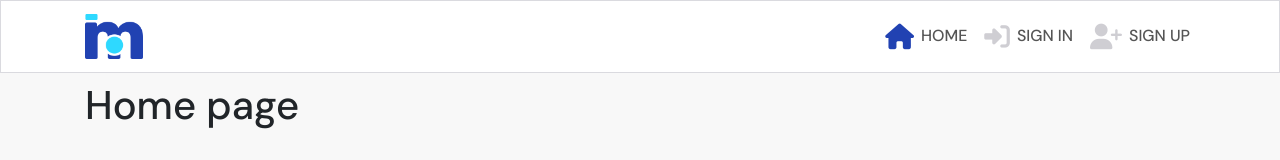
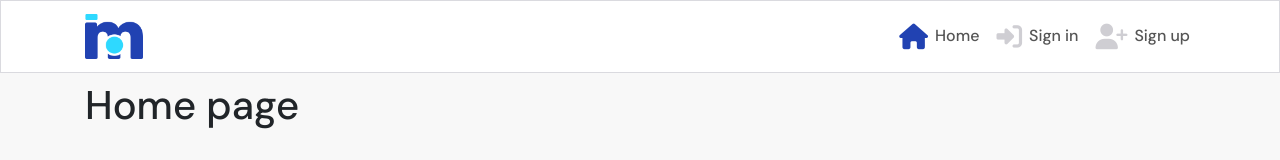
Before and after one commit to Yari-Carelli/moments, a React (Create React App) app: page / in a window 1280 px wide. Shown: the top 160 px of the page. Built offline with nearby package versions, Linux system fonts and the light colour scheme; no server answers.

Commit message:
useContext hook

```diff
--- a/src/App.js
+++ b/src/App.js
@@ -5,9 +5,31 @@ import { Route, Switch } from "react-router-dom";
 import "./api/axiosDefaults";
 import SignUpForm from "./pages/auth/SignUpForm";
 import SignInForm from "./pages/auth/SignInForm";
+import { createContext, useEffect, useState } from "react";
+import axios from "axios";
+
+export const CurrentUserContext = createContext();
+export const SetCurrentUserContext = createContext();
 
 function App() {
+  const [currentUser, setCurrentUser] = useState(null);
+
+  const handleMount = async () => {
+    try {
+      const { data } = await axios.get("dj-rest-auth/user/");
+      setCurrentUser(data);
+    } catch (err) {
+      console.log(err);
+    }
+  };
+
+  useEffect(() => {
+    handleMount();
+  }, []);
+
   return (
+    <CurrentUserContext.Provider value={currentUser}>
+      <SetCurrentUserContext.Provider value={setCurrentUser}>
         <div className={styles.App}>
           <NavBar />
           <Container className={styles.Main}>
@@ -19,6 +41,8 @@ function App() {
             </Switch>
           </Container>
         </div>
+      </SetCurrentUserContext.Provider>
+    </CurrentUserContext.Provider>
   );
 }
 
--- a/src/api/axiosDefaults.js
+++ b/src/api/axiosDefaults.js
@@ -1,5 +1,5 @@
 import axios from "axios";
 
-axios.defaults.baseURL = "https://moments-drf-api-yc.herokuapp.com/";
+axios.defaults.baseURL = "https://moments-drf-api-yc.herokuapp.com";
 axios.defaults.headers.post["Content-Type"] = "multipart/form-data";
 axios.defaults.withCredentials = true;
--- a/src/components/NavBar.js
+++ b/src/components/NavBar.js
@@ -1,10 +1,33 @@
-import React from "react";
+import React, { useContext } from "react";
 import { Navbar, Container, Nav } from "react-bootstrap";
 import logo from "../assets/logo.png";
 import styles from "../styles/NavBar.module.css";
 import { NavLink } from "react-router-dom";
+import { CurrentUserContext } from "../App";
 
 const NavBar = () => {
+  const currentUser = useContext(CurrentUserContext);
+
+  const loggedInIcons = <>{currentUser?.username}</>;
+  const loggedOutIcons = (
+    <>
+      <NavLink
+        className={styles.NavLink}
+        activeClassName={styles.Active}
+        to="/signin"
+      >
+        <i className="fas fa-sign-in-alt"></i>Sign in
+      </NavLink>
+      <NavLink
+        to="/signup"
+        className={styles.NavLink}
+        activeClassName={styles.Active}
+      >
+        <i className="fas fa-user-plus"></i>Sign up
+      </NavLink>
+    </>
+  );
+
   return (
     <Navbar className={styles.NavBar} expand="md" fixed="top">
       <Container>
@@ -13,6 +36,7 @@ const NavBar = () => {
             <img src={logo} alt="logo" height="45" />
           </Navbar.Brand>
         </NavLink>
+
         <Navbar.Toggle aria-controls="basic-navbar-nav" />
         <Navbar.Collapse id="basic-navbar-nav">
           <Nav className="ml-auto text-left">
@@ -22,22 +46,10 @@ const NavBar = () => {
               activeClassName={styles.Active}
               to="/"
             >
-              <i className="fas fa-home"></i>HOME
+              <i className="fas fa-home"></i>Home
             </NavLink>
-            <NavLink
-              className={styles.NavLink}
-              activeClassName={styles.Active}
-              to="/signin"
-            >
-              <i className="fas fa-sign-in-alt"></i>SIGN IN
-            </NavLink>
-            <NavLink
-              to="/signup"
-              className={styles.NavLink}
-              activeClassName={styles.Active}
-            >
-              <i className="fas fa-user-plus"></i>SIGN UP
-            </NavLink>
+
+            {currentUser ? loggedInIcons : loggedOutIcons}
           </Nav>
         </Navbar.Collapse>
       </Container>
--- a/src/pages/auth/SignInForm.js
+++ b/src/pages/auth/SignInForm.js
@@ -1,4 +1,4 @@
-import React, { useState } from "react";
+import React, { useContext, useState } from "react";
 import axios from "axios";
 
 import Form from "react-bootstrap/Form";
@@ -14,8 +14,11 @@ import { Link, useHistory } from "react-router-dom";
 import styles from "../../styles/SignInUpForm.module.css";
 import btnStyles from "../../styles/Button.module.css";
 import appStyles from "../../App.module.css";
+import { SetCurrentUserContext } from "../../App";
 
 function SignInForm() {
+  const setCurrentUser = useContext(SetCurrentUserContext);
+
   const [signInData, setSignInData] = useState({
     username: "",
     password: "",
@@ -27,8 +30,10 @@ function SignInForm() {
   const history = useHistory();
   const handleSubmit = async (event) => {
     event.preventDefault();
+
     try {
-      await axios.post("/dj-rest-auth/login/", signInData);
+      const { data } = await axios.post("/dj-rest-auth/login/", signInData);
+      setCurrentUser(data.user);
       history.push("/");
     } catch (err) {
       setErrors(err.response?.data);
```
Also changed, not shown: src/pages/auth/SignUpForm.js (line endings or trailing spaces). Lines whose indentation alone changed are shown as unchanged.
